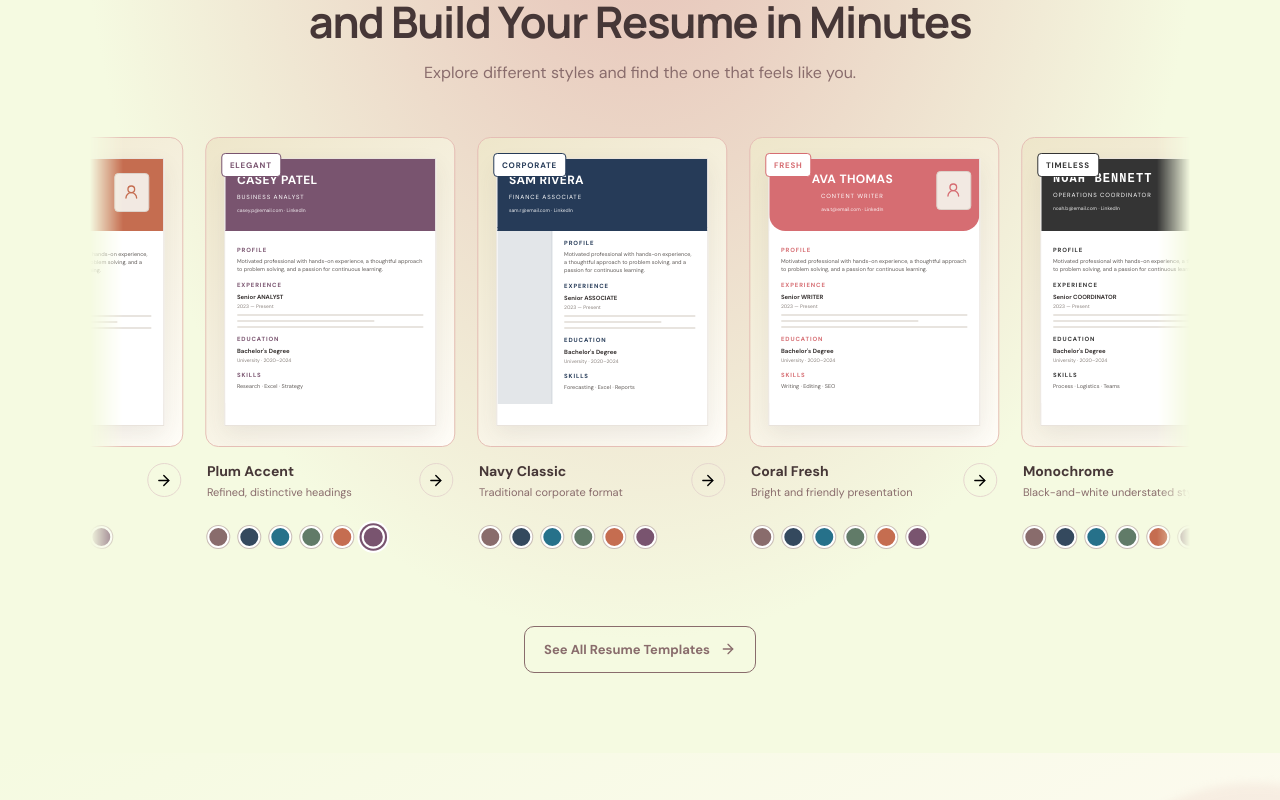
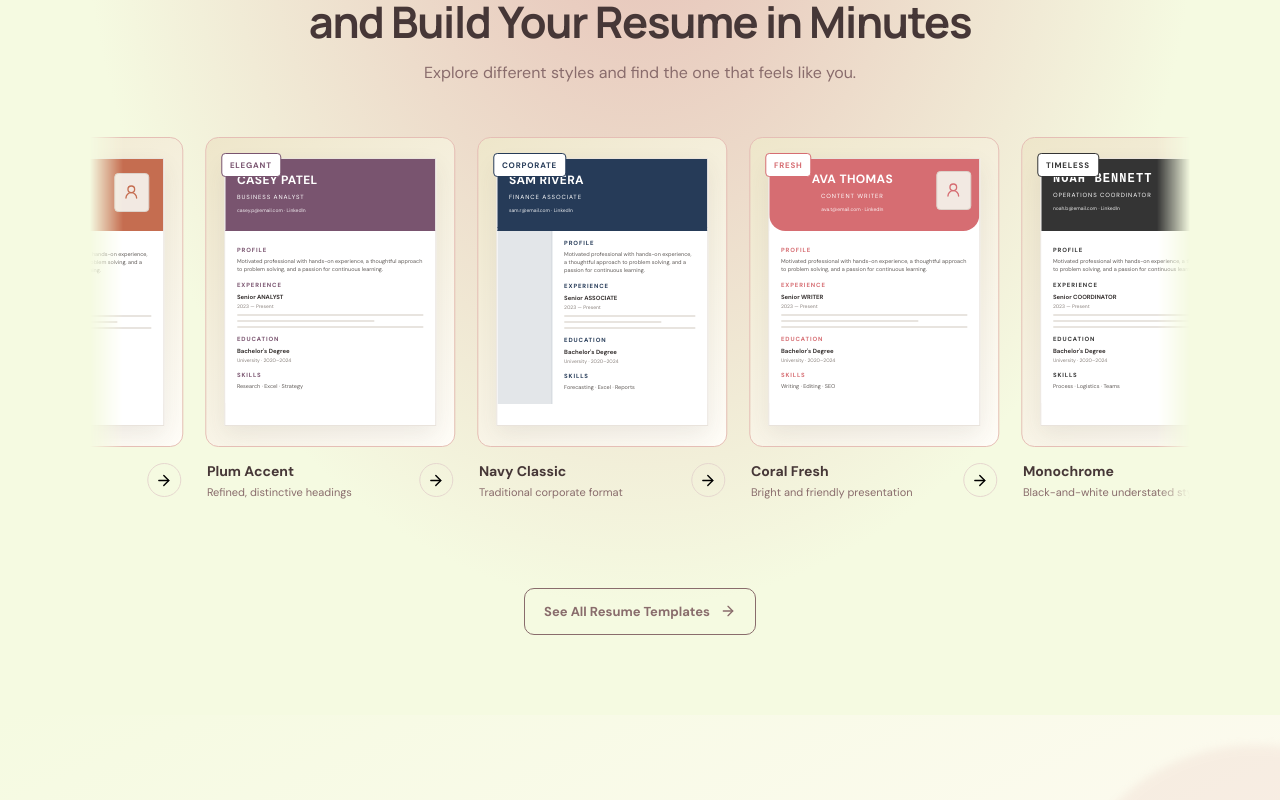
Before and after one commit to imsomya22092005-bot/Resumeforge, a React (Vite) app in the folder frontend/: page / in a window 1280 px wide. Shown: the part 1100-1900 px from the top of the page. Built offline with nearby package versions, Linux system fonts and the light colour scheme.

Commit message:
Remove color swatches from all resume templates

```diff
--- a/frontend/src/App.jsx
+++ b/frontend/src/App.jsx
@@ -640,7 +640,7 @@ function TemplateCard({ item, index, onChoose, accent, palette, onColorChange })
       <div className="mini-section" style={{color:safeAccent}}>EDUCATION</div><strong className="mini-job">Bachelor's Degree</strong><small className="mini-date">University · 2020–2024</small>
       <div className="mini-section" style={{color:safeAccent}}>SKILLS</div><p className="mini-copy">{item.skills}</p></div>
     </div><span className="template-badge">{item.tag}</span><span className="template-hover">Use this template <ArrowRight size={14}/></span></button>
-    <div className="template-meta"><div><h3>{item.name}</h3><p>{item.detail}</p></div><button className="round-arrow" onClick={() => onChoose(safeAccent)} aria-label={'Use '+item.name}><ArrowRight size={17}/></button></div><div className="template-color-options" aria-label={'Colors for '+item.name}>{colors.map(color => <button key={color} type="button" className={'template-color-swatch'+(safeAccent.toLowerCase()===color.toLowerCase()?' selected':'')} style={{backgroundColor:color,'--swatch-ring':color}} aria-label={'Use color '+color} title={color} onPointerDown={(event) => event.stopPropagation()} onClick={(event) => { event.preventDefault(); event.stopPropagation(); onColorChange(color); }} aria-pressed={safeAccent.toLowerCase()===color.toLowerCase()} />)}</div></article>;
+    <div className="template-meta"><div><h3>{item.name}</h3><p>{item.detail}</p></div><button className="round-arrow" onClick={() => onChoose(safeAccent)} aria-label={'Use '+item.name}><ArrowRight size={17}/></button></div></article>;
 }
 function ResumePreview({ resume, template, accent }) {
   const skills = (resume.skills || '').split(',').map(s => s.trim()).filter(Boolean);
```
